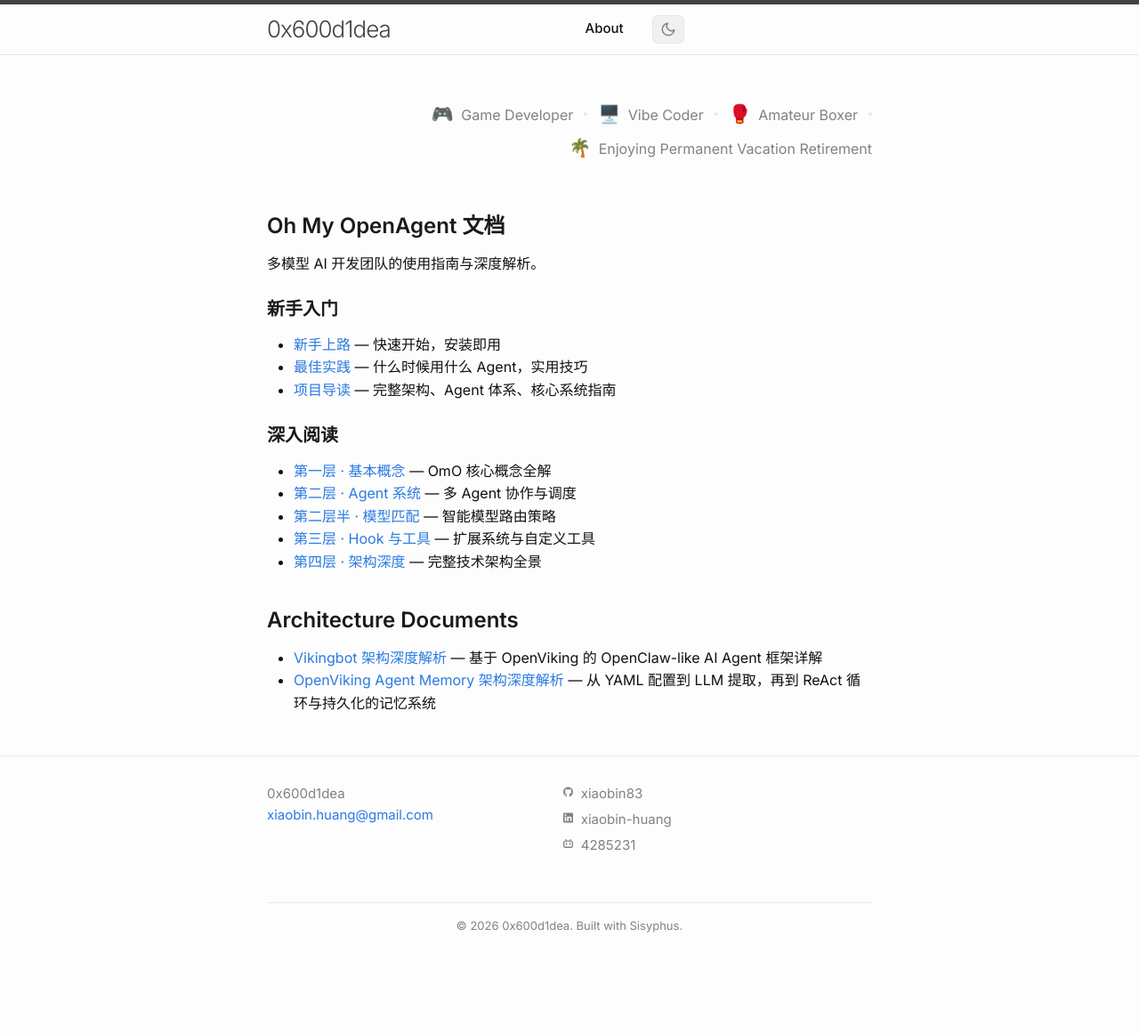
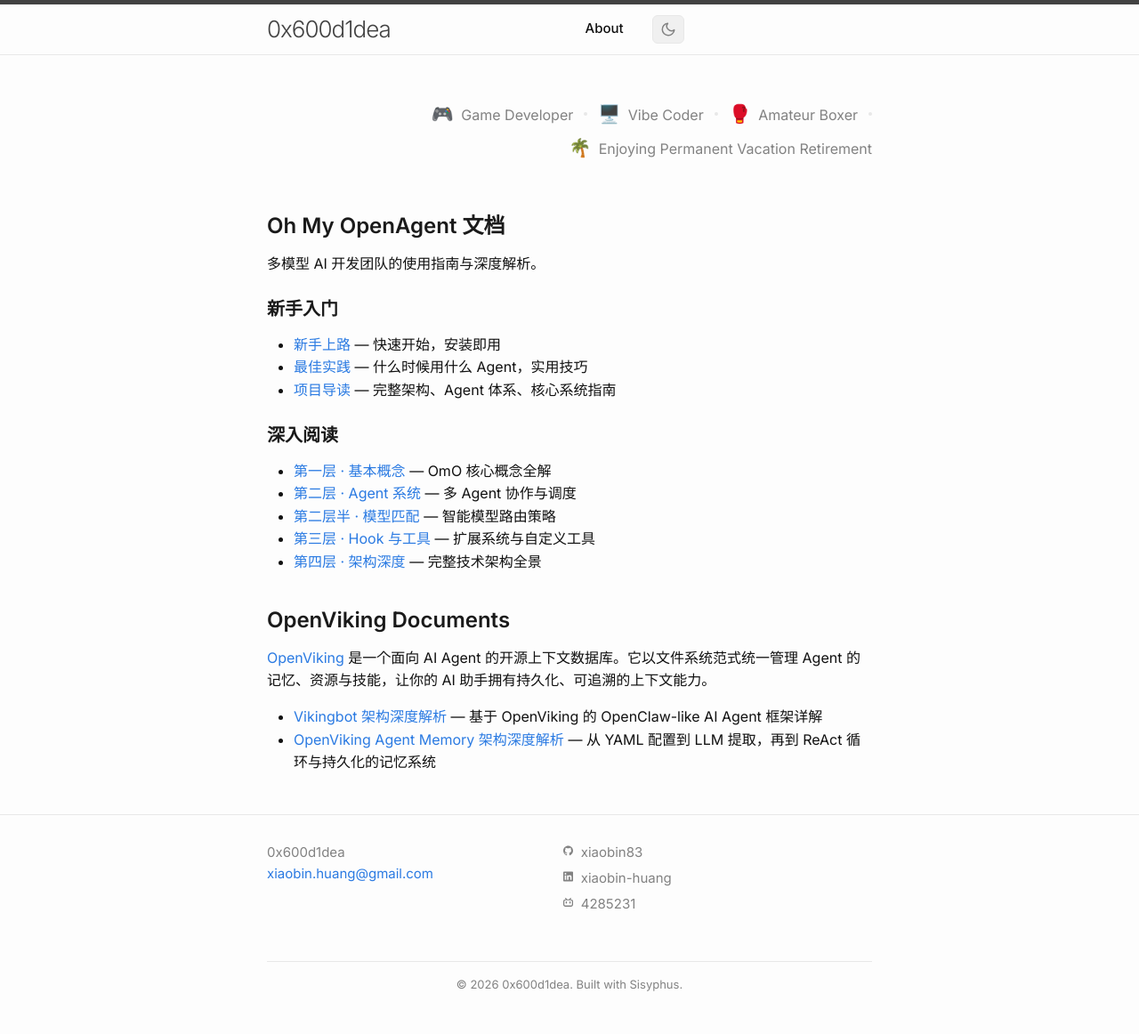
Before and after one commit to xiaobin83/xiaobin83.github.io, a Jekyll site: the page built from index.md, in a window 1280 px wide. Shown: the whole page at 89% size. Built offline with Jekyll 4.4.1, drawn with Linux system fonts in a browser that asks for light colours; before the commit the page ends 1096 px from its top, so only the background shows below that.

Commit message:
chore: update OpenViking intro with accurate description & homepage link

```diff
--- a/index.md
+++ b/index.md
@@ -20,7 +20,9 @@ layout: home
 - [第三层 · Hook 与工具](docs/understanding-omo/level-3-hooks.html) — 扩展系统与自定义工具
 - [第四层 · 架构深度](docs/understanding-omo/level-4-architecture.html) — 完整技术架构全景
 
-## Architecture Documents
+## OpenViking Documents
+
+[OpenViking](https://openviking.ai) 是一个面向 AI Agent 的开源上下文数据库。它以文件系统范式统一管理 Agent 的记忆、资源与技能，让你的 AI 助手拥有持久化、可追溯的上下文能力。
 
 - [Vikingbot 架构深度解析](docs/vikingbot-architecture.html) — 基于 OpenViking 的 OpenClaw-like AI Agent 框架详解
 - [OpenViking Agent Memory 架构深度解析](docs/agent-memory-architecture.html) — 从 YAML 配置到 LLM 提取，再到 ReAct 循环与持久化的记忆系统
```
